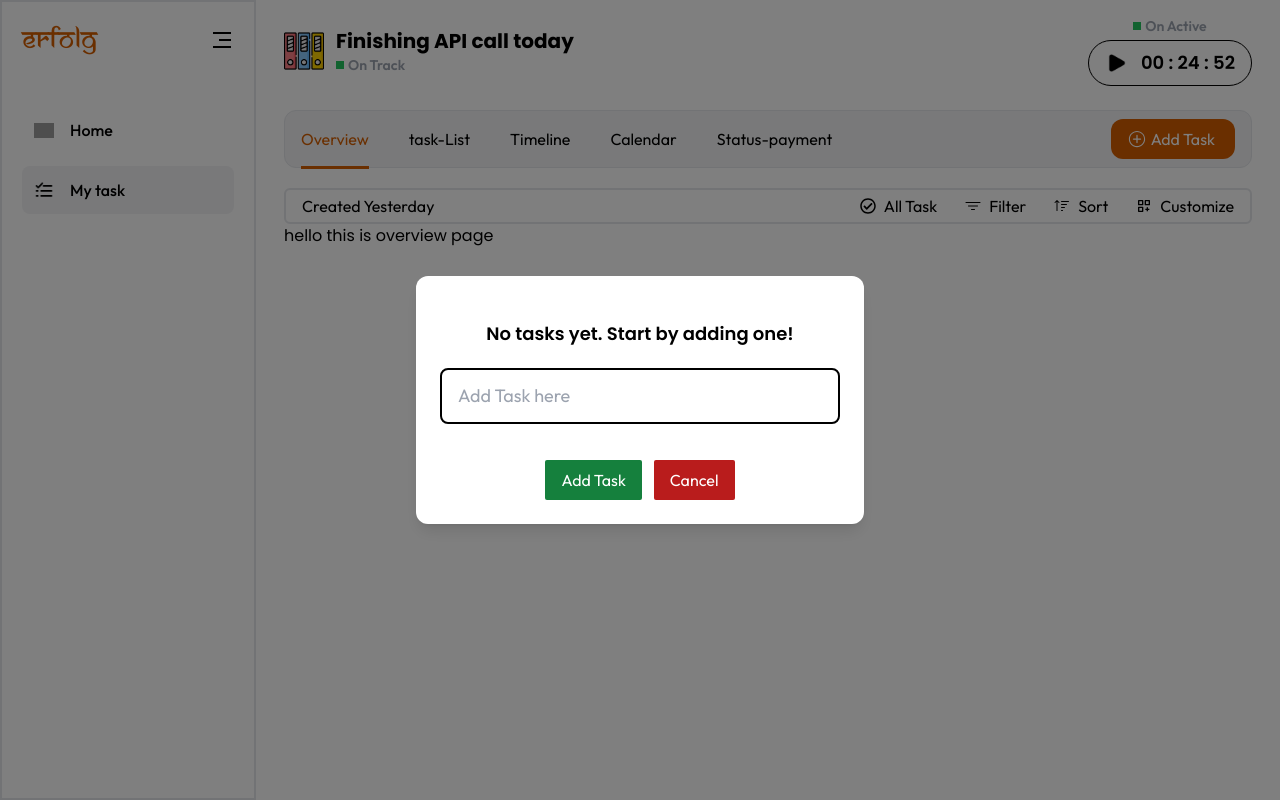
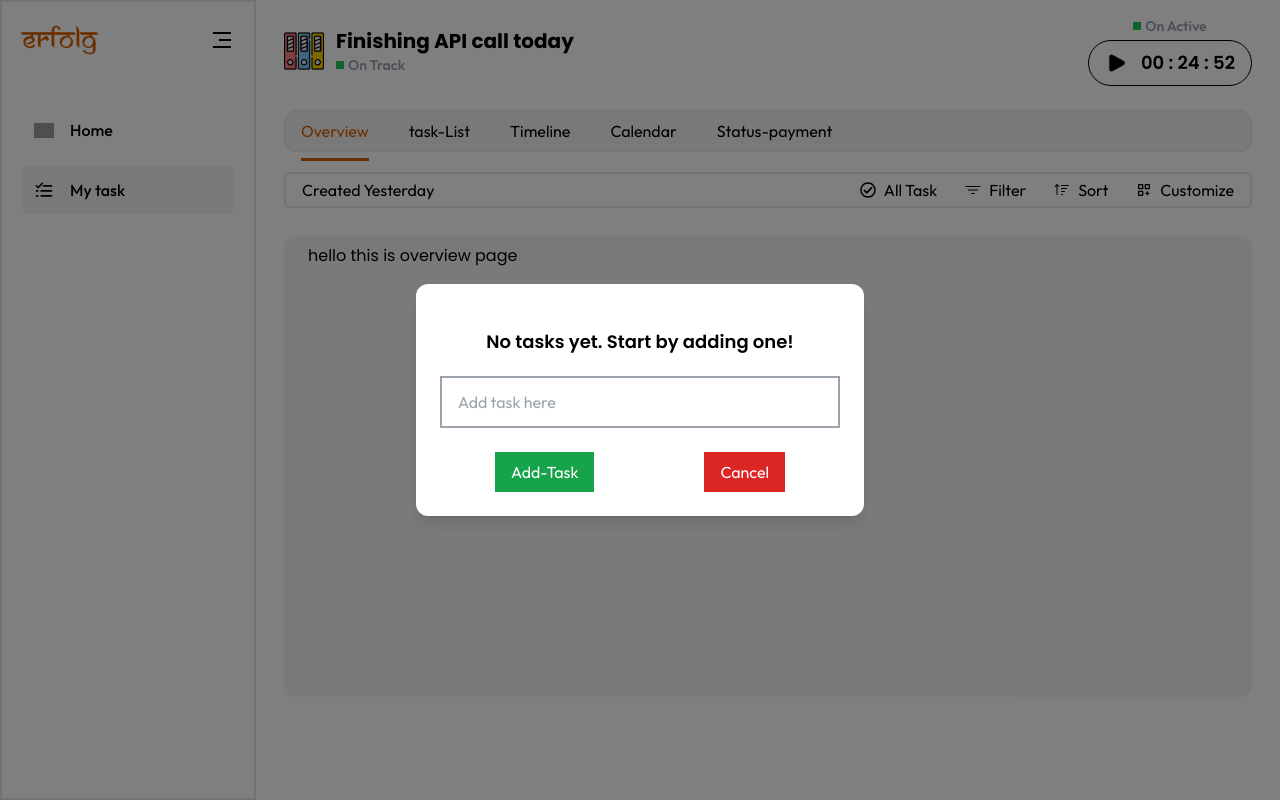
Before and after one commit to Yuneshdangol99/Mytodo, a React (Vite) app: page /mytask/overview in a window 1280 px wide. Both pictures are taken after a click on the button "Add Task". Built offline with nearby package versions, Linux system fonts and the light colour scheme; grey boxes are pictures that could not be loaded; a web font is replaced by a local one.

Commit message:
created todo-list and button form

```diff
--- a/package.json
+++ b/package.json
@@ -10,10 +10,13 @@
     "preview": "vite preview"
   },
   "dependencies": {
+    "@reduxjs/toolkit": "^2.5.0",
     "react": "^18.3.1",
     "react-dom": "^18.3.1",
     "react-icons": "^5.4.0",
-    "react-router-dom": "^7.1.1"
+    "react-redux": "^9.2.0",
+    "react-router-dom": "^7.1.1",
+    "uuid": "^11.0.3"
   },
   "devDependencies": {
     "@types/react": "^18.3.3",
--- a/src/component/HeroContainer/Addtask/AddButton.jsx
+++ b/src/component/HeroContainer/Addtask/AddButton.jsx
@@ -2,7 +2,7 @@ import React, { useState } from "react";
 import { IoIosAddCircleOutline } from "react-icons/io";
 import Showoverlay from "./component/Showoverlay";
 
-function AddButton({ className }) {
+function AddButton() {
   const [ShowOverlay, setShowOverlay] = useState(false);
 
   const handletask = () => {
@@ -11,13 +11,15 @@ function AddButton({ className }) {
 
   return (
     <>
-      <button
-        onClick={handletask}
-        className={`px-4 py-2 bg-primary rounded-xl text-white flex items-center gap-1`}
-      >
-        <IoIosAddCircleOutline className="text-xl" /> Add Task
-        <Showoverlay ShowOverlay={ShowOverlay} />
-      </button>
+      {!ShowOverlay && (
+        <button
+          onClick={handletask}
+          className="px-4 py-2 bg-primary rounded-xl text-white flex items-center gap-1"
+        >
+          <IoIosAddCircleOutline className="text-xl" /> Add Task
+        </button>
+      )}
+      {ShowOverlay && <Showoverlay />}
     </>
   );
 }
--- a/src/component/HeroContainer/Addtask/component/Showoverlay.jsx
+++ b/src/component/HeroContainer/Addtask/component/Showoverlay.jsx
@@ -1,10 +1,9 @@
-import React from "react";
-import AddButton from "../AddButton";
+import React, { useState } from "react";
+import TaskForm from "./TaskForm";
 
-function Showoverlay({ ShowOverlay }) {
+function Showoverlay() {
   return (
     <div>
-      {ShowOverlay && (
       <div className="fixed inset-0 bg-black bg-opacity-50 flex items-center justify-center z-50">
         <div className="bg-white p-6 rounded-xl shadow-lg max-w-md w-full flex flex-col justify-center items-center gap-5">
           <div>
@@ -13,32 +12,9 @@ function Showoverlay({ ShowOverlay }) {
             </h1>
           </div>
 
-            {/* this is input container  */}
-            <div className="w-full">
-              <input
-                type="text"
-                placeholder="Add Task here"
-                className="text-lg text-black w-full px-4 py-3 border-2 border-black outline-none rounded-lg"
-              />
-            </div>
-
-            {/* this is point section  */}
-            {/* <div className="w-4/5 bg-secondary-gray_200 px-3 py-4 rounded-3xl">
-              heloo
-            </div> */}
-
-            {/* this is button section  */}
-            <div className="flex gap-3 mt-4">
-              <button className="px-4 py-2 bg-green-700 rounded-sm text-white flex items-center">
-                Add Task
-              </button>
-              <button className="px-4 py-2 bg-red-700 rounded-sm text-white flex items-center">
-                Cancel
-              </button>
+          <TaskForm />
         </div>
       </div>
-        </div>
-      )}
     </div>
   );
 }
--- /dev/null
+++ b/src/component/HeroContainer/Addtask/component/TaskForm.jsx
@@ -0,0 +1,56 @@
+import React, { useState } from "react";
+import { useDispatch } from "react-redux";
+import { addTasks } from "../../../../redux/Slice/TaskSlice";
+import { v4 as uuidv4 } from "uuid";
+
+function TaskForm() {
+  const [value, setValue] = useState("");
+  const [TaskCount, setTaskCount] = useState(1);
+  const [showSuccess, setShowsuccess] = useState(false);
+
+  const dispatch = useDispatch();
+
+  const handleSubmit = (e) => {
+    e.preventDefault();
+
+    if (value.trim()) {
+      const taskId = uuidv4();
+      dispatch(addTasks({ task: value }));
+      setValue("");
+      setTaskCount(TaskCount + 1);
+      setShowsuccess(true);
+      console.log("task id :", taskId, "task value:", value);
+    }
+  };
+
+  return (
+    <div className="w-full">
+      <form onSubmit={handleSubmit} className="w-full">
+        {showSuccess && <p>Added succesfully</p>}
+        <input
+          type="text"
+          placeholder="Add task here"
+          value={value}
+          className="w-full border-2 border-secondary-gray_400 px-4 py-3 outline-none"
+          onChange={(e) => setValue(e.target.value)}
+        />
+        <div className="flex items-center w-full">
+          <button
+            type="submit"
+            className="bg-green-600 px-4 py-2 text-white mt-6 mx-auto block"
+          >
+            Add-Task
+          </button>
+          <button
+            type="button"
+            className="bg-red-600 px-4 py-2 text-white mt-6 mx-auto block"
+          >
+            Cancel
+          </button>
+        </div>
+      </form>
+    </div>
+  );
+}
+
+export default TaskForm;
--- a/src/component/HeroContainer/TaskandGraph/TaskandGraph.jsx
+++ b/src/component/HeroContainer/TaskandGraph/TaskandGraph.jsx
@@ -1,10 +1,9 @@
 import React from "react";
 import { Outlet } from "react-router-dom";
-import TaskList from "../../../pages/ChildPages/TaskList";
 
 function TaskandGraph() {
   return (
-    <div>
+    <div className="bg-secondary-gray_100 w-full mt-7 h-3/5 px-6 py-2 rounded-xl">
       <Outlet />
     </div>
   );
--- a/src/main.jsx
+++ b/src/main.jsx
@@ -2,5 +2,11 @@ import React from "react";
 import ReactDOM from "react-dom/client";
 import App from "./App.jsx";
 import "./index.css";
+import { store } from "./redux/store/store.js";
+import { Provider } from "react-redux";
 
-ReactDOM.createRoot(document.getElementById("root")).render(<App />);
+ReactDOM.createRoot(document.getElementById("root")).render(
+  <Provider store={store}>
+    <App />
+  </Provider>
+);
--- a/src/pages/ChildPages/TaskList.jsx
+++ b/src/pages/ChildPages/TaskList.jsx
@@ -1,10 +1,28 @@
-import React from "react";
+import React, { useState } from "react";
+import { useSelector } from "react-redux";
 
 function TaskList() {
+  const task = useSelector((state) => state.tasks.tasks);
   return (
-    <div>
-      <h1>this is task page</h1>
-    </div>
+    <>
+      <div className="max-h-96 overflow-y-auto">
+        <h1 className="font-outfit text-xl font-semibold my-5">
+          Take control of your day, one task at a time! ✅
+        </h1>
+        <ul>
+          {task.map((_i, index) => (
+            <li
+              key={index}
+              className="w-full bg-white px-5 py-4 rounded-xl mt-3 text-xl shadow-md flex items-center gap-5"
+            >
+              <small className="text-sm text-gray-500">{index + 1}.</small>
+              <p className="text-[#575757]">{_i.task}</p>
+            </li>
+          ))}
+        </ul>
+        {/* <h1>total task : {taskCount}</h1> */}
+      </div>
+    </>
   );
 }
 
--- /dev/null
+++ b/src/redux/Slice/TaskSlice.js
@@ -0,0 +1,27 @@
+import { createSlice } from "@reduxjs/toolkit";
+
+const initialState = {
+  tasks: [],
+  taskCounter: 1,
+};
+
+export const TaskSlice = createSlice({
+  name: "tasks",
+  initialState,
+  reducers: {
+    addTasks: (state, action) => {
+      // state.tasks.push(action.payload);
+      const newtask = {
+        id: state.taskCounter,
+        task: action.payload.task,
+      };
+      state.tasks.push(newtask);
+      state.taskCounter += 1;
+    },
+  },
+});
+
+// Action creators are generated for each case reducer function
+export const { addTasks } = TaskSlice.actions;
+
+export default TaskSlice.reducer;
--- /dev/null
+++ b/src/redux/store/store.js
@@ -0,0 +1,8 @@
+import { configureStore } from "@reduxjs/toolkit";
+import taskReducer from "../Slice/TaskSlice";
+
+export const store = configureStore({
+  reducer: {
+    tasks: taskReducer,
+  },
+});
```
Also changed, not shown: rough-idea.txt (deleted), 1 other file (tests, documents, lock files or other folders). Lines whose indentation alone changed are shown as unchanged.
